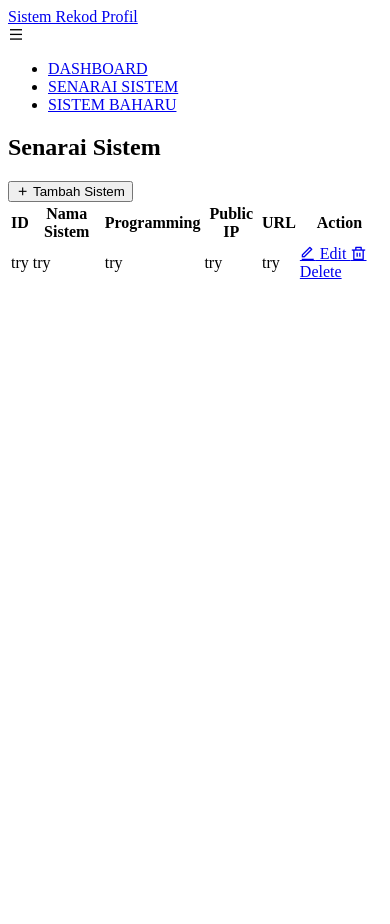
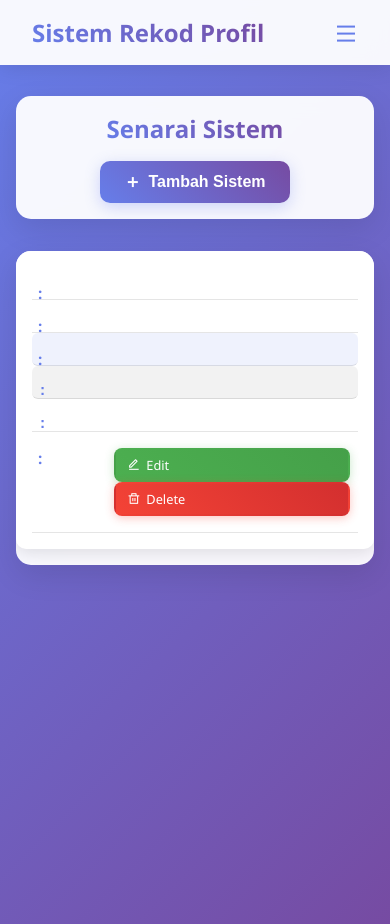
Before and after one commit to aimisabrina/Sistem-rekod-profil-mbi, a Django app: template website/templates/senaraisistem.html in a window 390 px wide. Before the commit the page ends 279 px from the top, so only its background shows below. Run offline with Django 5.2, Linux system fonts and the light colour scheme; the template is opened without the code that fills it, so the values that code supplies are empty; parts of the project's set-up code (start-up, migrations or seed data) failed here and were passed over; some libraries are stand-ins or nearby versions.

Commit message:
Add more function at views

```diff
--- a/website/static/css/listsystem.css
+++ b/website/static/css/listsystem.css
@@ -1,101 +1,163 @@
-/* Sistem Table Styling */
-.sistem-table-container {
-  background: var(--white);
-  border-radius: 25px;
-  padding: 2rem;
-  margin-bottom: 2rem;
-  box-shadow: 0 15px 35px rgba(0, 0, 0, 0.1);
-  border: 1px solid rgba(222, 183, 27, 0.1);
-  overflow: hidden;
+/* Reset and Base Styles */
+* {
+    margin: 0;
+    padding: 0;
+    box-sizing: border-box;
 }
 
+body {
+    font-family: 'Segoe UI', Tahoma, Geneva, Verdana, sans-serif;
+    background: linear-gradient(135deg, #667eea 0%, #764ba2 100%);
+    min-height: 100vh;
+    color: #333;
+}
+
+/* Navigation Styles */
+.navbar {
+    background: rgba(255, 255, 255, 0.95);
+    backdrop-filter: blur(10px);
+    padding: 1rem 2rem;
+    position: fixed;
+    top: 0;
+    left: 0;
+    right: 0;
+    z-index: 1000;
+    box-shadow: 0 2px 20px rgba(0, 0, 0, 0.1);
+    display: flex;
+    justify-content: space-between;
+    align-items: center;
+}
+
+.logo {
+    font-size: 1.5rem;
+    font-weight: 700;
+    color: #667eea;
+    text-decoration: none;
+    background: linear-gradient(45deg, #667eea, #764ba2);
+    -webkit-background-clip: text;
+    -webkit-text-fill-color: transparent;
+    background-clip: text;
+}
+
+.nav_menu_btn {
+    display: none;
+    font-size: 1.5rem;
+    color: #667eea;
+    cursor: pointer;
+}
+
+.nav_links {
+    display: flex;
+    list-style: none;
+    gap: 2rem;
+}
+
+.nav_links a {
+    text-decoration: none;
+    color: #333;
+    font-weight: 500;
+    padding: 0.5rem 1rem;
+    border-radius: 8px;
+    transition: all 0.3s ease;
+    position: relative;
+}
+
+.nav_links a:hover {
+    background: linear-gradient(45deg, #667eea, #764ba2);
+    color: white;
+    transform: translateY(-2px);
+    box-shadow: 0 4px 15px rgba(102, 126, 234, 0.3);
+}
+
+/* Main Container */
+.Sistem-table-container {
+    margin-top: 100px;
+    padding: 2rem;
+    max-width: 1400px;
+    margin-left: auto;
+    margin-right: auto;
+}
+
+/* Table Header */
 .table-header {
     display: flex;
     justify-content: space-between;
     align-items: center;
     margin-bottom: 2rem;
-  padding-bottom: 1rem;
-  border-bottom: 2px solid #f1f3f4;
+    background: rgba(255, 255, 255, 0.95);
+    padding: 1.5rem 2rem;
+    border-radius: 15px;
+    box-shadow: 0 10px 30px rgba(0, 0, 0, 0.1);
+    backdrop-filter: blur(10px);
 }
 
 .table-title {
-  font-size: 1.8rem;
+    font-size: 2rem;
     font-weight: 700;
-  color: var(--text-dark);
-  margin: 0;
-  font-family: "Poppins", sans-serif;
+    background: linear-gradient(45deg, #667eea, #764ba2);
+    -webkit-background-clip: text;
+    -webkit-text-fill-color: transparent;
+    background-clip: text;
 }
 
 .add-sistem-btn {
-  background: linear-gradient(135deg, var(--primary-color) 0%, var(--primary-color-dark) 100%);
-  color: var(--white);
+    background: linear-gradient(45deg, #667eea, #764ba2);
+    color: white;
     border: none;
-  padding: 0.8rem 2rem;
-  border-radius: 50px;
+    padding: 12px 24px;
+    border-radius: 10px;
+    font-size: 1rem;
     font-weight: 600;
-  font-size: 1rem;
     cursor: pointer;
-  transition: all 0.3s ease;
     display: flex;
     align-items: center;
-  gap: 0.5rem;
-  box-shadow: 0 5px 15px rgba(222, 183, 27, 0.3);
+    gap: 8px;
+    transition: all 0.3s ease;
+    box-shadow: 0 4px 15px rgba(102, 126, 234, 0.3);
 }
 
 .add-sistem-btn:hover {
     transform: translateY(-2px);
-  box-shadow: 0 8px 25px rgba(222, 183, 27, 0.4);
+    box-shadow: 0 8px 25px rgba(102, 126, 234, 0.4);
 }
 
-.add-sistem-btn i {
-  font-size: 1.2rem;
+.add-sistem-btn:active {
+    transform: translateY(0);
 }
 
-/* Modern Table Styling */
+/* Table Styles */
 .sistem-table {
     width: 100%;
-  border-collapse: separate;
-  border-spacing: 0;
-  margin: 0;
-  font-size: 0.95rem;
+    background: rgba(255, 255, 255, 0.95);
+    border-radius: 15px;
+    overflow: hidden;
+    box-shadow: 0 10px 30px rgba(0, 0, 0, 0.1);
+    backdrop-filter: blur(10px);
+    border-collapse: collapse;
 }
 
 .sistem-table thead {
-  background: linear-gradient(135deg, #f8f9fa 0%, #e9ecef 100%);
+    background: linear-gradient(45deg, #667eea, #764ba2);
+    color: white;
 }
 
 .sistem-table th {
-  padding: 1.2rem 1rem;
+    padding: 1.5rem 1rem;
     text-align: left;
-  font-weight: 700;
-  color: var(--text-dark);
-  border: none;
-  font-family: "Poppins", sans-serif;
+    font-weight: 600;
+    font-size: 1rem;
+    letter-spacing: 0.5px;
     text-transform: uppercase;
-  font-size: 0.85rem;
-  letter-spacing: 0.5px;
-}
-
-.sistem-table th:first-child {
-  border-top-left-radius: 15px;
-  border-bottom-left-radius: 15px;
-}
-
-.sistem-table th:last-child {
-  border-top-right-radius: 15px;
-  border-bottom-right-radius: 15px;
 }
 
 .sistem-table tbody tr {
-  background: var(--white);
     transition: all 0.3s ease;
-  border-bottom: 1px solid #f1f3f4;
+    border-bottom: 1px solid rgba(0, 0, 0, 0.05);
 }
 
 .sistem-table tbody tr:hover {
-  background: rgba(222, 183, 27, 0.05);
-  transform: translateY(-1px);
-  box-shadow: 0 5px 15px rgba(0, 0, 0, 0.08);
+    background: rgba(102, 126, 234, 0.05);
+    transform: scale(1.01);
 }
 
 .sistem-table tbody tr:last-child {
@@ -103,65 +165,240 @@
 }
 
 .sistem-table td {
-  padding: 1.2rem 1rem;
-  border: none;
+    padding: 1.5rem 1rem;
+    font-size: 0.95rem;
     vertical-align: middle;
-  color: var(--text-dark);
 }
 
+/* Specific Cell Styles */
 .id-cell {
     font-weight: 600;
-  color: var(--primary-color-dark);
+    color: #667eea;
+    font-size: 1rem;
 }
 
 .nama-cell {
     font-weight: 600;
+    color: #333;
 }
 
 .programming-cell {
+    background: rgba(102, 126, 234, 0.1);
+    border-radius: 6px;
+    font-weight: 500;
+    color: #667eea;
+}
+
+.public-cell {
     font-family: 'Courier New', monospace;
-  background: #f8f9fa;
-  padding: 0.5rem;
-  border-radius: 8px;
+    background: rgba(0, 0, 0, 0.05);
+    border-radius: 6px;
     font-size: 0.9rem;
 }
 
-.actions-cell {
+.URL-cell {
+    font-family: 'Courier New', monospace;
+    color: #667eea;
+    font-size: 0.9rem;
+}
+
+.URL-cell a {
+    color: #667eea;
+    text-decoration: none;
+    transition: color 0.3s ease;
+}
+
+.URL-cell a:hover {
+    color: #764ba2;
+    text-decoration: underline;
+}
+
+/* Action Buttons */
+.action-cell {
     display: flex;
     gap: 0.5rem;
     align-items: center;
 }
 
 .action-btn {
-  padding: 0.5rem 1rem;
-  border: none;
+    padding: 8px 16px;
     border-radius: 8px;
-  font-weight: 600;
+    text-decoration: none;
     font-size: 0.85rem;
-  cursor: pointer;
+    font-weight: 500;
+    display: flex;
+    align-items: center;
+    gap: 6px;
     transition: all 0.3s ease;
-  text-decoration: none;
-  display: inline-flex;
-  align-items: center;
-  gap: 0.3rem;
+    border: 2px solid transparent;
 }
 
 .edit-btn {
-  background: linear-gradient(135deg, #17a2b8 0%, #138496 100%);
-  color: var(--white);
+    background: linear-gradient(45deg, #4CAF50, #45a049);
+    color: white;
+    box-shadow: 0 2px 10px rgba(76, 175, 80, 0.3);
 }
 
 .edit-btn:hover {
-  transform: translateY(-1px);
-  box-shadow: 0 3px 10px rgba(23, 162, 184, 0.3);
+    transform: translateY(-2px);
+    box-shadow: 0 4px 15px rgba(76, 175, 80, 0.4);
 }
 
 .delete-btn {
-  background: linear-gradient(135deg, #dc3545 0%, #c82333 100%);
-  color: var(--white);
+    background: linear-gradient(45deg, #f44336, #d32f2f);
+    color: white;
+    box-shadow: 0 2px 10px rgba(244, 67, 54, 0.3);
 }
 
 .delete-btn:hover {
-  transform: translateY(-1px);
-  box-shadow: 0 3px 10px rgba(220, 53, 69, 0.3);
+    transform: translateY(-2px);
+    box-shadow: 0 4px 15px rgba(244, 67, 54, 0.4);
 }
+
+/* Responsive Design */
+@media (max-width: 768px) {
+    .nav_menu_btn {
+        display: block;
+    }
+
+    .nav_links {
+        display: none;
+        position: absolute;
+        top: 100%;
+        left: 0;
+        right: 0;
+        background: rgba(255, 255, 255, 0.95);
+        backdrop-filter: blur(10px);
+        flex-direction: column;
+        padding: 1rem 2rem;
+        box-shadow: 0 4px 20px rgba(0, 0, 0, 0.1);
+    }
+
+    .nav_links.active {
+        display: flex;
+    }
+
+    .Sistem-table-container {
+        padding: 1rem;
+        margin-top: 80px;
+    }
+
+    .table-header {
+        flex-direction: column;
+        gap: 1rem;
+        text-align: center;
+        padding: 1rem;
+    }
+
+    .table-title {
+        font-size: 1.5rem;
+    }
+
+    .sistem-table {
+        font-size: 0.85rem;
+    }
+
+    .sistem-table th,
+    .sistem-table td {
+        padding: 1rem 0.5rem;
+    }
+
+    .action-cell {
+        flex-direction: column;
+        gap: 0.25rem;
+    }
+
+    .action-btn {
+        font-size: 0.8rem;
+        padding: 6px 12px;
+    }
+}
+
+@media (max-width: 480px) {
+    .sistem-table {
+        display: block;
+        overflow-x: auto;
+        white-space: nowrap;
+    }
+
+    .sistem-table thead,
+    .sistem-table tbody,
+    .sistem-table th,
+    .sistem-table td,
+    .sistem-table tr {
+        display: block;
+    }
+
+    .sistem-table thead tr {
+        position: absolute;
+        top: -9999px;
+        left: -9999px;
+    }
+
+    .sistem-table tr {
+        background: white;
+        margin-bottom: 1rem;
+        border-radius: 10px;
+        padding: 1rem;
+        box-shadow: 0 4px 15px rgba(0, 0, 0, 0.1);
+    }
+
+    .sistem-table td {
+        position: relative;
+        padding-left: 25%;
+        text-align: right;
+        border: none;
+        border-bottom: 1px solid rgba(0, 0, 0, 0.1);
+    }
+
+    .sistem-table td:before {
+        content: attr(data-label) ": ";
+        position: absolute;
+        left: 6px;
+        width: 45%;
+        text-align: left;
+        font-weight: 600;
+        color: #667eea;
+    }
+
+    .action-cell {
+        flex-direction: row;
+        justify-content: flex-end;
+        padding-left: 0;
+    }
+}
+
+/* Loading and Empty States */
+.empty-state {
+    text-align: center;
+    padding: 3rem;
+    color: #666;
+}
+
+.empty-state i {
+    font-size: 3rem;
+    color: #ccc;
+    margin-bottom: 1rem;
+}
+
+/* Animations */
+@keyframes fadeInUp {
+    from {
+        opacity: 0;
+        transform: translateY(30px);
+    }
+    to {
+        opacity: 1;
+        transform: translateY(0);
+    }
+}
+
+.sistem-table tbody tr {
+    animation: fadeInUp 0.5s ease forwards;
+}
+
+.sistem-table tbody tr:nth-child(1) { animation-delay: 0.1s; }
+.sistem-table tbody tr:nth-child(2) { animation-delay: 0.2s; }
+.sistem-table tbody tr:nth-child(3) { animation-delay: 0.3s; }
+.sistem-table tbody tr:nth-child(4) { animation-delay: 0.4s; }
+.sistem-table tbody tr:nth-child(5) { animation-delay: 0.5s; }
--- a/website/templates/dashboard.html
+++ b/website/templates/dashboard.html
@@ -1,3 +1,4 @@
+{% load static %}
 <!DOCTYPE html>
 <html lang="en">
 <head>
--- a/website/templates/senaraisistem.html
+++ b/website/templates/senaraisistem.html
@@ -1,3 +1,4 @@
+{% load static %}
 <!DOCTYPE html>
 <html lang="en">
 <head>
@@ -6,6 +7,7 @@
     <script src="https://kit.fontawesome.com/a81368914c.js"></script>
 	<meta name="viewport" content="width=device-width, initial-scale=1">
 	<link href="https://cdn.jsdelivr.net/npm/remixicon@3.5.0/fonts/remixicon.css" rel="stylesheet">
+             <link rel="stylesheet" type="text/css" href="{% static 'css/listsystem.css' %}">
 </head>
 
 
@@ -43,15 +45,16 @@
                     <th>Public IP</th>
                     <th>URL</th>
                     <th>Action</th>
+
                 </tr>
             </thead>
             <tbody>
                 <tr>
-                    <td class="id-cell">try</td>
-                    <td class="nama-cell">try</td>
-                    <td class="programming-cell">try</td>
-                    <td class="public-cell">try</td>
-                    <td class="URL-cell">try</td>
+                    <td class="id-cell"></td>
+                    <td class="nama-cell"></td>
+                    <td class="programming-cell"></td>
+                    <td class="public-cell"></td>
+                    <td class="URL-cell"></td>
                     <td class="action-cell">
                          <a href="#" class="action-btn edit-btn">
                                 <i class="ri-edit-line"></i>
--- a/website/templates/sistembaharu.html
+++ b/website/templates/sistembaharu.html
@@ -1,3 +1,4 @@
+{% load static %}
 <!DOCTYPE html>
 <html lang="en">
 <head>
```
Also changed, not shown: website/views.py (+17 -4 lines). Lines whose indentation alone changed are shown as unchanged.
